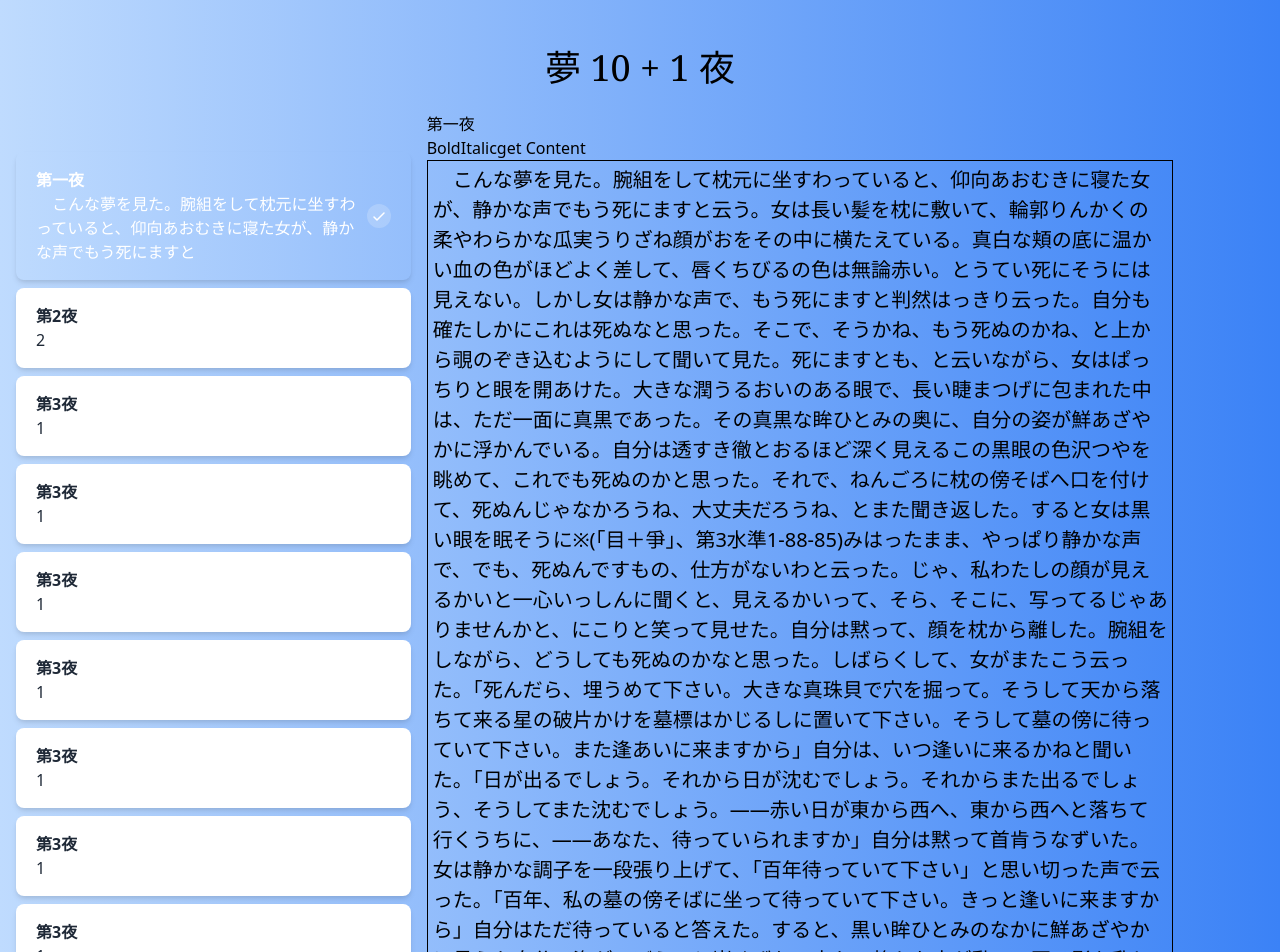
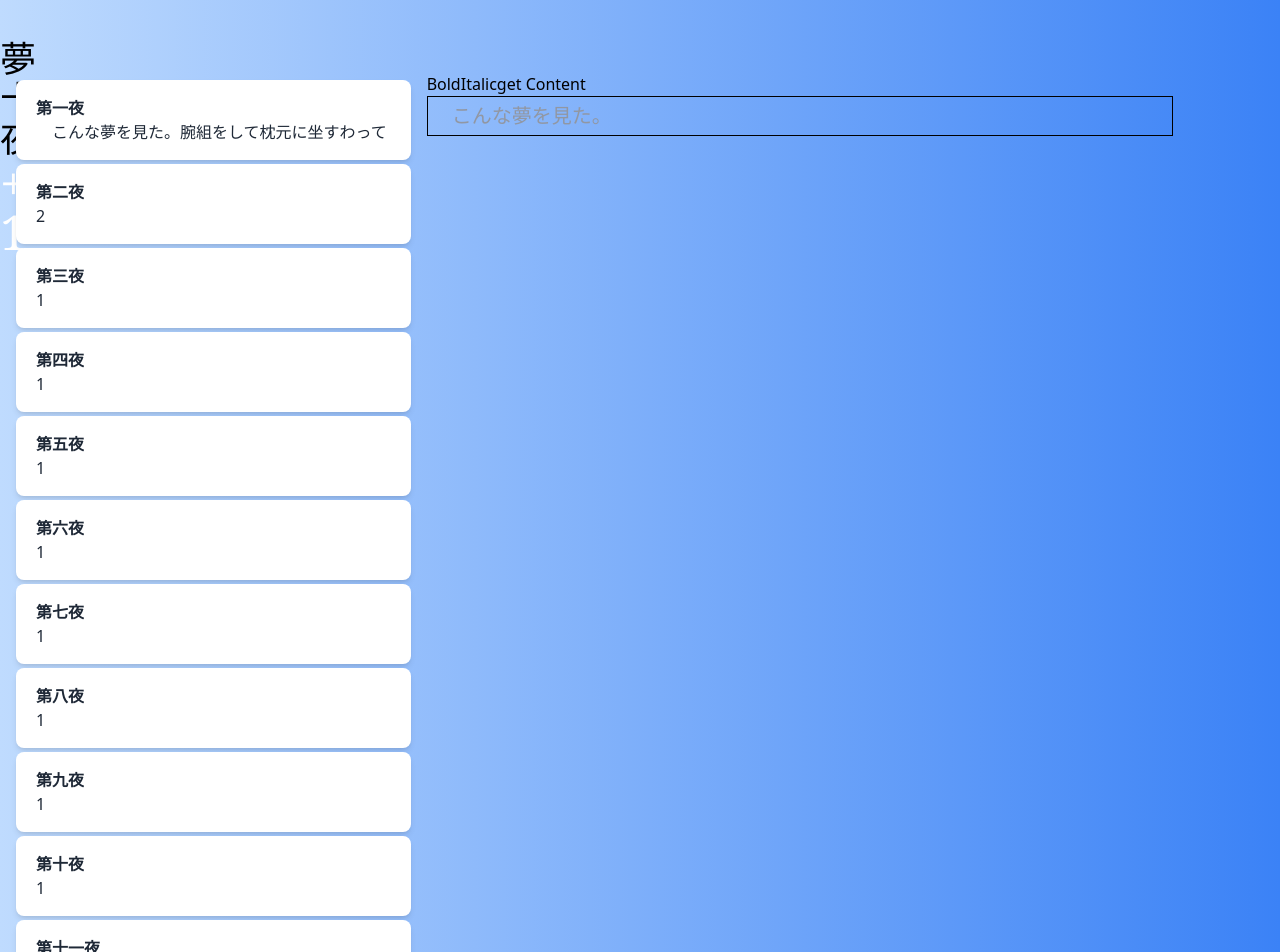
Before and after one commit to no-yan/Ten-Nights-of-Dream, a React (Create React App) app: page / in a window 1280 px wide. Shown: the top 952 px of the page. Built offline with nearby package versions, Linux system fonts and the light colour scheme.

Commit message:
レイアウト変更

```diff
--- a/src/App.tsx
+++ b/src/App.tsx
@@ -18,62 +18,58 @@ const App = () => {
       // 「百年はもう来ていたんだな」とこの時始めて気がついた。"
     },
     {
-      title: "第2夜",
+      title: "第二夜",
       body: "2",
     },
     {
-      title: "第3夜",
+      title: "第三夜",
       body: "1",
     },
     {
-      title: "第3夜",
+      title: "第四夜",
       body: "1",
     },
     {
-      title: "第3夜",
+      title: "第五夜",
       body: "1",
     },
     {
-      title: "第3夜",
+      title: "第六夜",
       body: "1",
     },
     {
-      title: "第3夜",
+      title: "第七夜",
       body: "1",
     },
     {
-      title: "第3夜",
+      title: "第八夜",
       body: "1",
     },
     {
-      title: "第3夜",
+      title: "第九夜",
       body: "1",
     },
     {
-      title: "第3夜",
+      title: "第十夜",
       body: "1",
     },
     {
-      title: "第3夜",
-      body: "1",
-    },
-    {
-      title: "第3夜",
-      body: "1",
-    },
-    {
-      title: "第3夜",
-      body: "1",
+      title: "第十一夜",
+      body: "",
     },
   ];
   const [articles, setArticle] = useState<Article[]>(contents);
-  console.log("contents0:", contents[0]);
-  const [selectedArticle, setSelectedArticle] = useState<Article>(contents[0]);
+
+  const [selectedArticle, setSelectedArticle] = useState<Article>({
+    title: "",
+    body: "",
+  });
+
   return (
     <ArticleContext.Provider value={articles}>
       <div className="bg-gradient-to-r from-blue-200 to-blue-500 opacity-80text-xl">
-        <h1 className="text-4xl font-serif text-center pt-12 pb-6">
-          夢 10 + 1 夜
+        <h1 className="text-4xl font-serif text-center pt-12 pb-6  w-6 h-6 motion-safe:animate-bounce">
+          夢十夜 <span className="text-white text-5xl">+ 1</span>
         </h1>
         <div className=" flex flex-row ">
           <div className="min-h-screen w-4/12">
--- a/src/ArticleTab.tsx
+++ b/src/ArticleTab.tsx
@@ -1,4 +1,4 @@
-import { Dispatch, SetStateAction, useState } from "react";
+import { Dispatch, SetStateAction } from "react";
 import { RadioGroup } from "@headlessui/react";
 
 type Content = {
@@ -13,11 +13,11 @@ type Props = {
 
 export default function Example({ contents, handleSelect, selected }: Props) {
   return (
-    <div className="w-full px-4 py-10">
+    <div className="w-full px-4 py-2">
       <div className="w-full max-w-md mx-auto">
         <RadioGroup value={selected} onChange={handleSelect}>
           <RadioGroup.Label className="sr-only">Server size</RadioGroup.Label>
-          <div className="space-y-2">
+          <div className="space-y-1">
             {contents.map((content) => (
               <RadioGroup.Option
                 key={content.title}
@@ -40,7 +40,7 @@ export default function Example({ contents, handleSelect, selected }: Props) {
                   <>
                     <div className="flex items-center justify-between w-full">
                       <div className="flex items-center">
-                        <div className="text-base">
+                        <div className="text-base overflow-hidden max-h-12 ">
                           <RadioGroup.Label
                             as="p"
                             className={`font-bold  ${
@@ -55,7 +55,7 @@ export default function Example({ contents, handleSelect, selected }: Props) {
                               checked ? "text-light-blue-100" : "text-gray-800"
                             }`}
                           >
-                            <span> {content.body.slice(0, 50)}</span>
+                            <span> {content.body.slice(0, 200)}</span>
                           </RadioGroup.Description>
                         </div>
                       </div>
--- a/src/MyEditor.tsx
+++ b/src/MyEditor.tsx
@@ -70,7 +70,7 @@ const MyEditor: VFC<Props> = ({ content }) => {
           editorState={editorState}
           onChange={setEditorState}
           handleKeyCommand={handleKeyCommand}
-          placeholder={"we can type on it"}
+          placeholder={"　こんな夢を見た。"}
         />
       </div>
     </>
--- a/tailwind.config.js
+++ b/tailwind.config.js
@@ -6,6 +6,9 @@ module.exports = {
     extend: {},
   },
   variants: {
+    variants: {
+      animation: ["responsive", "motion-safe", "motion-reduce"],
+    },
     extend: {},
   },
   plugins: [],
```
Also changed, not shown: 2 other files (tests, documents, lock files or other folders).
